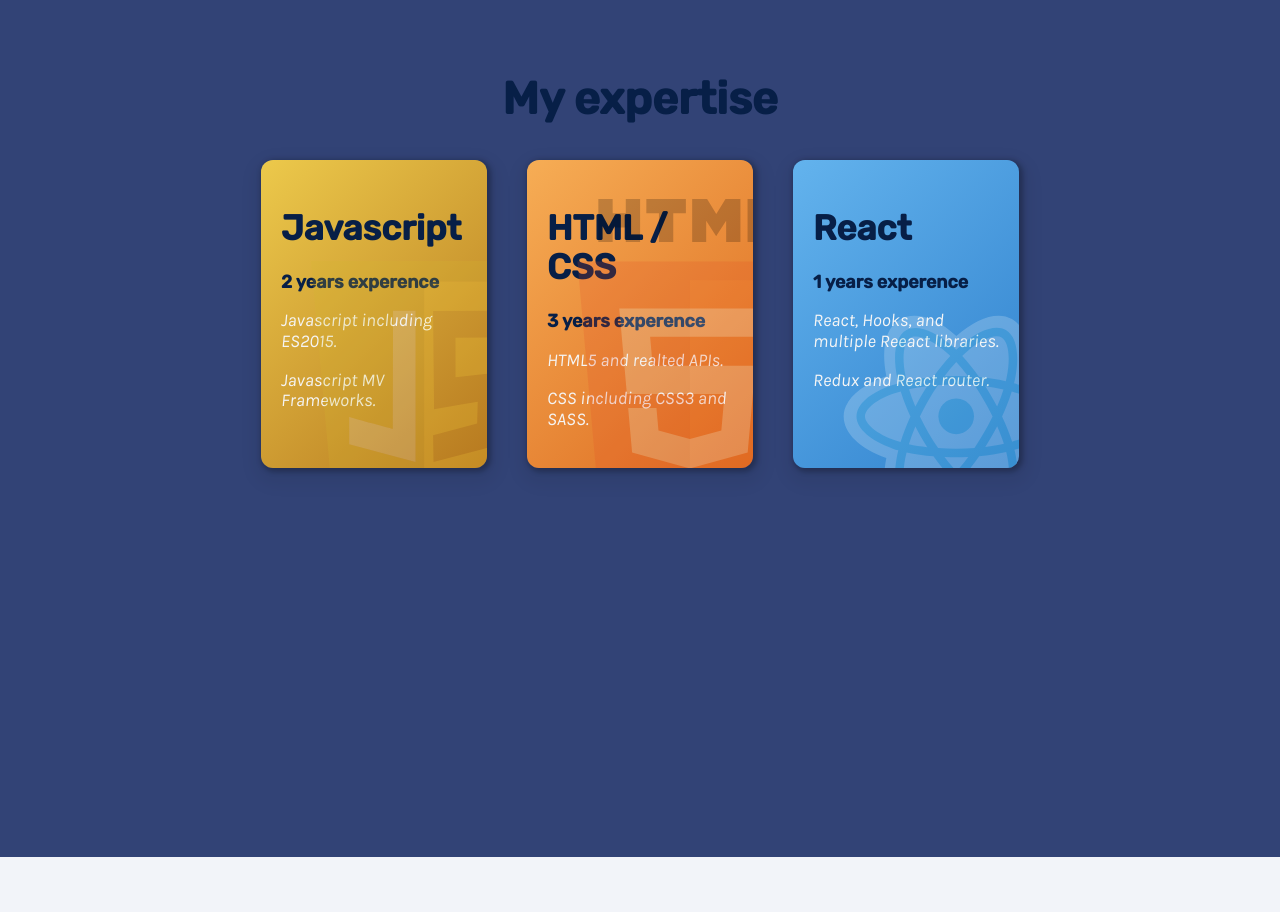
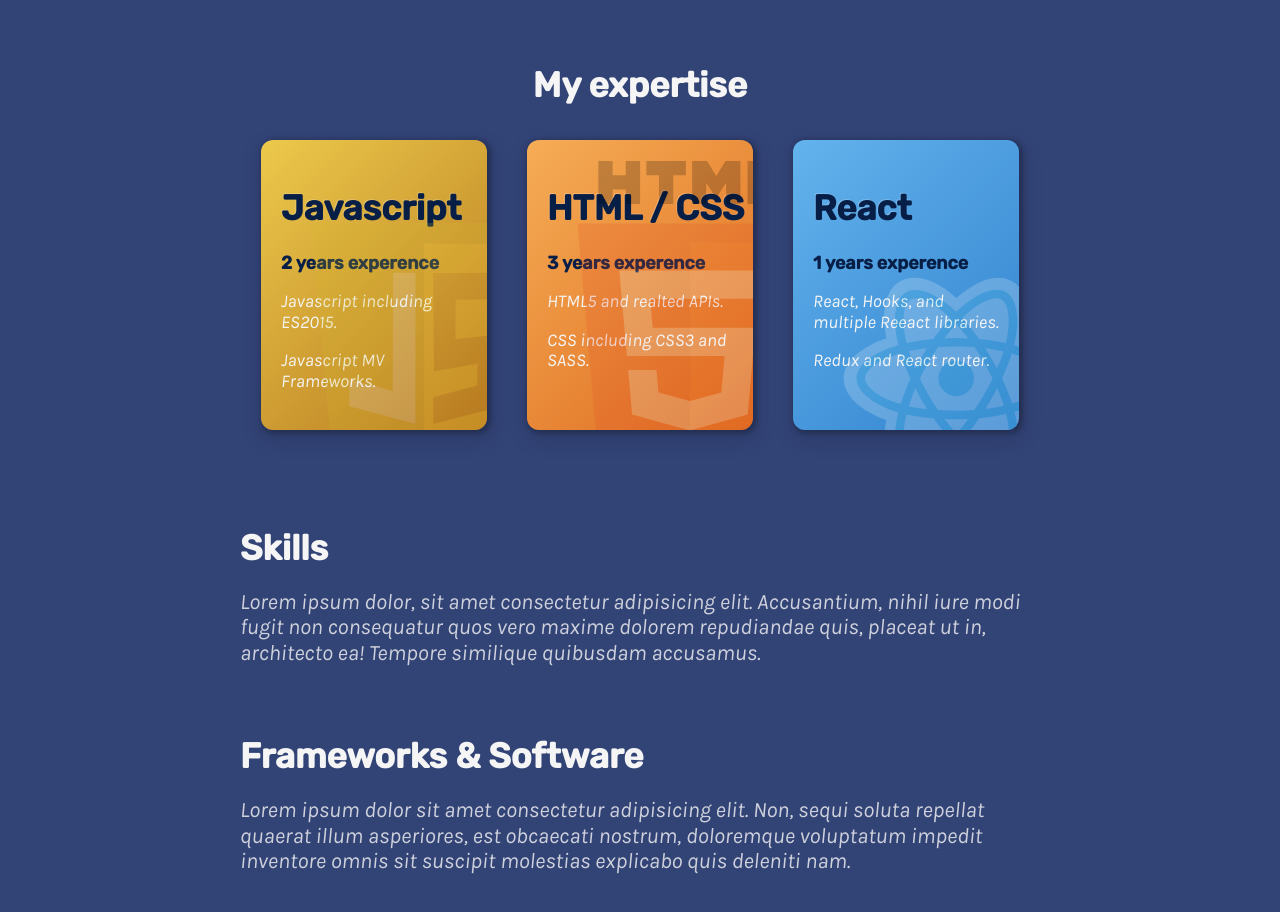
Before and after one commit to saniag081/Portafolio-layout, a plain HTML site: page index.html in a window 1280 px wide. Shown: the part 1120-2032 px from the top of the page. Before the commit the page ends 1977 px from the top, so only its background shows below. Drawn offline with Linux system fonts and the light colour scheme.

Commit message:
added section skills

```diff
--- a/index.html
+++ b/index.html
@@ -39,29 +39,35 @@
 		</article>
 		<article class="expertise u-sections">
 			<div class="container is-column">
-					<h2 class="title">My expertise</h2>
+					<h2 class="title is-inverted">My expertise</h2>
 				<section class="expertise-item has-cards">
 					<div class="u-card js">
-						<h2 class="title is-inverted">Javascript</h2>
+						<h2 class="title ">Javascript</h2>
 						<h4 class="subtitle">2 years experence</h4>
 						<p>Javascript including ES2015.</p>
 						<p>Javascript MV Frameworks.</p>
 					</div>
 					<div class="u-card html-css">
-						<h2 class="title is-inverted">HTML / CSS</h2>
+						<h2 class="title ">HTML / CSS</h2>
 						<h4 class="subtitle">3 years experence</h4>
 						<p>HTML5 and realted APIs.</p>
 						<p>CSS including CSS3 and SASS.</p>
 					</div>
 					<div class="u-card react">
-						<h2 class="title is-inverted">React</h2>
+						<h2 class="title ">React</h2>
 						<h4 class="subtitle">1 years experence</h4>
 						<p>React, Hooks, and multiple Reeact libraries.</p>
 						<p>Redux and React router.</p>
 					</div>
 				</section>
-				<section class="expertise-item"></section>
-				<section class="expertise-item"></section>
+				<section class="expertise-item">
+					<h2 class="title is-inverted">Skills</h2>
+					<p class="is-inverted">Lorem ipsum dolor, sit amet consectetur adipisicing elit. Accusantium, nihil iure modi fugit non consequatur quos vero maxime dolorem repudiandae quis, placeat ut in, architecto ea! Tempore similique quibusdam accusamus.</p>
+				</section>
+				<section class="expertise-item">
+					<h2 class="title is-inverted">Frameworks & Software</h2>
+					<p class="is-inverted">Lorem ipsum dolor sit amet consectetur adipisicing elit. Non, sequi soluta repellat quaerat illum asperiores, est obcaecati nostrum, doloremque voluptatum impedit inventore omnis sit suscipit molestias explicabo quis deleniti nam.</p>
+				</section>
 			</div>
 		</article>
 		<article class="contact">
--- a/src/styles/main.css
+++ b/src/styles/main.css
@@ -112,8 +112,13 @@
 }
 
 .title.is-inverted{
-	/* color: var(--color-font-base-inverte); */
+	color: var(--color-font-base-inverte);
 	font-size: var(--font-size-lg);
+}
+
+p.is-inverted{
+	color: var(--color-font-base-inverte);
+	opacity: .8;
 }
 
 .u-card{
@@ -151,9 +156,10 @@
 	z-index: 2;
 }
 
-.u-card.title{
+.u-card .title{
 	text-shadow: -1px -1px 0 rgba(255, 255, 255, .2);
 	white-space: nowrap;
+	font-size: var(--font-size-lg);
 }
 
 .u-card.js{
@@ -238,10 +244,18 @@
 	padding-top: 80px;
 }
 
+.expertise-item{
+	margin-bottom: 20px;
+}
+
 .expertise-item.has-cards{
 	display: flex;
 	flex-wrap: wrap;
 	justify-content: space-around;
+	margin-bottom: 50px;
+}
+.expertise-item.title{
+	color: var(--color-font-base-inverte);
 }
 
 @media(max-width: 600px){
```
